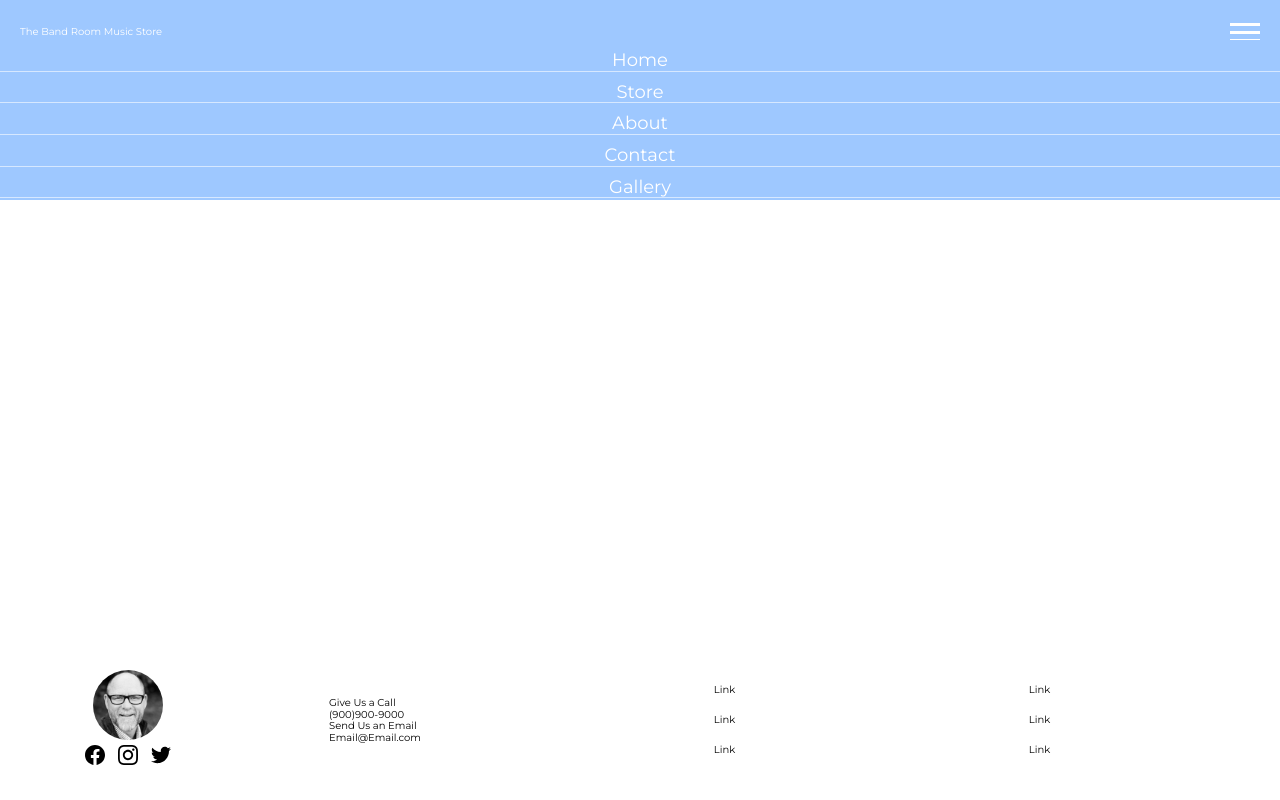
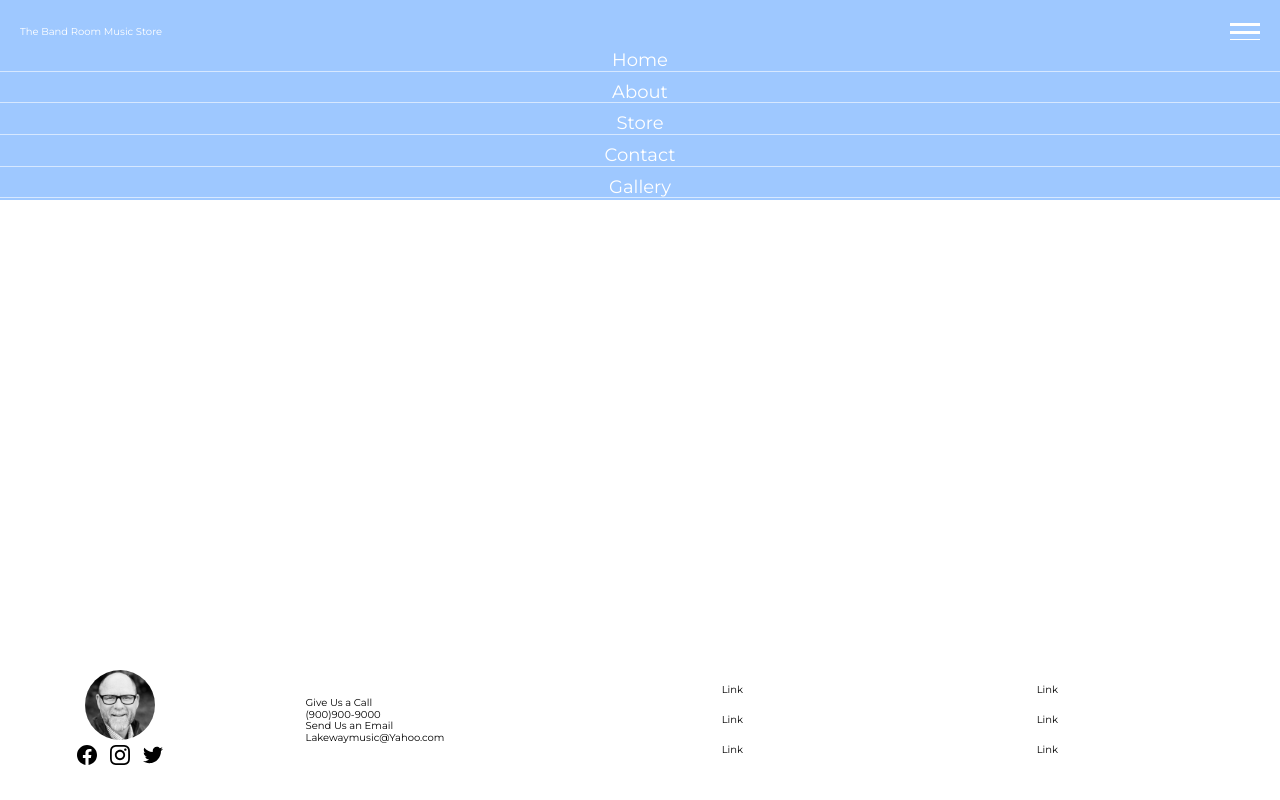
Before and after one commit to JerryBruce/Band-Room-Music-Store, a React (Create React App) app in the folder front-end/: page /gallery in a window 1280 px wide. Both pictures are taken after a click on the element 1245 px from the left and 32 px from the top of the page. Built offline with nearby package versions, Linux system fonts and the light colour scheme.

Commit message:
adding close function to menu

```diff
--- a/front-end/src/components/Footer.js
+++ b/front-end/src/components/Footer.js
@@ -24,7 +24,7 @@ export class Footer extends Component {
             Give Us a Call <br /> (900)900-9000
           </div>
           <div className="contact-email">
-            Send Us an Email <br /> Email@Email.com
+            Send Us an Email <br /> Lakewaymusic@Yahoo.com
           </div>
         </div>
         <div className="links-container f-c-c">
--- a/front-end/src/components/Nav.js
+++ b/front-end/src/components/Nav.js
@@ -1,5 +1,5 @@
-import React, { Component } from 'react';
-import NavLinks from './NavLinks';
+import React, { Component } from "react";
+import NavList from "./NavList";
 
 export class Nav extends Component {
   constructor(props) {
@@ -13,17 +13,17 @@ export class Nav extends Component {
   }
 
   toggleMenu() {
-    const navBtn = document.querySelector('.menu');
-    const navList = document.querySelector('.menu-list');
+    const navBtn = document.querySelector(".menu");
+    const navList = document.querySelector(".menu-list");
     if (!this.state.menuOpen) {
-      navBtn.classList.add('isOpen');
-      navList.classList.add('isOpen');
+      navBtn.classList.add("isOpen");
+      navList.classList.add("isOpen");
       this.setState({
         menuOpen: true
       });
     } else {
-      navBtn.classList.remove('isOpen');
-      navList.classList.remove('isOpen');
+      navBtn.classList.remove("isOpen");
+      navList.classList.remove("isOpen");
       this.setState({
         menuOpen: false
       });
@@ -32,12 +32,12 @@ export class Nav extends Component {
 
   render() {
     return (
-      <div className='nav f-c-sb'>
-        <div className='logo'>The Band Room Music Store</div>
-        <div className='menu f-c-c' onClick={this.toggleMenu}>
-          <div className='nav-icon'></div>
+      <div className="nav f-c-sb">
+        <div className="logo">The Band Room Music Store</div>
+        <div className="menu f-c-c" onClick={this.toggleMenu}>
+          <div className="nav-icon"></div>
         </div>
-        <NavLinks
+        <NavList
           status={{
             isOpen: this.state.menuOpen,
             toggleMenu: this.toggleMenu.bind(this)
--- /dev/null
+++ b/front-end/src/components/NavLink.js
@@ -0,0 +1,16 @@
+import React, { Component } from "react";
+import { Link } from "react-router-dom";
+
+export default class NavLink extends Component {
+  closeMenu() {
+    console.log("menu closed");
+  }
+
+  render() {
+    return (
+      <Link to={this.props.pageRoute} onClick={this.closeMenu}>
+        <li className="menu-list-item">{this.props.pageName}</li>
+      </Link>
+    );
+  }
+}
--- a/front-end/src/components/NavLinks.js
+++ /dev/null
@@ -1,28 +0,0 @@
-import React from 'react';
-import { Link } from 'react-router-dom';
-
-export default function NavLinks() {
-  return (
-    <ul className='menu-list'>
-      <Link to='/'>
-        <li className='menu-list-item'>Home</li>
-      </Link>
-
-      <Link to='/store'>
-        <li className='menu-list-item'>Store</li>
-      </Link>
-
-      <Link to='/about'>
-        <li className='menu-list-item'>About</li>
-      </Link>
-
-      <Link to='/contact'>
-        <li className='menu-list-item'>Contact</li>
-      </Link>
-
-      <Link to='/gallery'>
-        <li className='menu-list-item'>Gallery</li>
-      </Link>
-    </ul>
-  );
-}
--- /dev/null
+++ b/front-end/src/components/NavList.js
@@ -0,0 +1,17 @@
+import React, { Component } from "react";
+
+import NavLink from "./NavLink";
+
+export default class NavList extends Component {
+  render() {
+    return (
+      <ul className="menu-list">
+        <NavLink pageName={"Home"} pageRoute={"/"} />
+        <NavLink pageName={"About"} pageRoute={"/about"} />
+        <NavLink pageName={"Store"} pageRoute={"/store"} />
+        <NavLink pageName={"Contact"} pageRoute={"/contact"} />
+        <NavLink pageName={"Gallery"} pageRoute={"/gallery"} />
+      </ul>
+    );
+  }
+}
```
